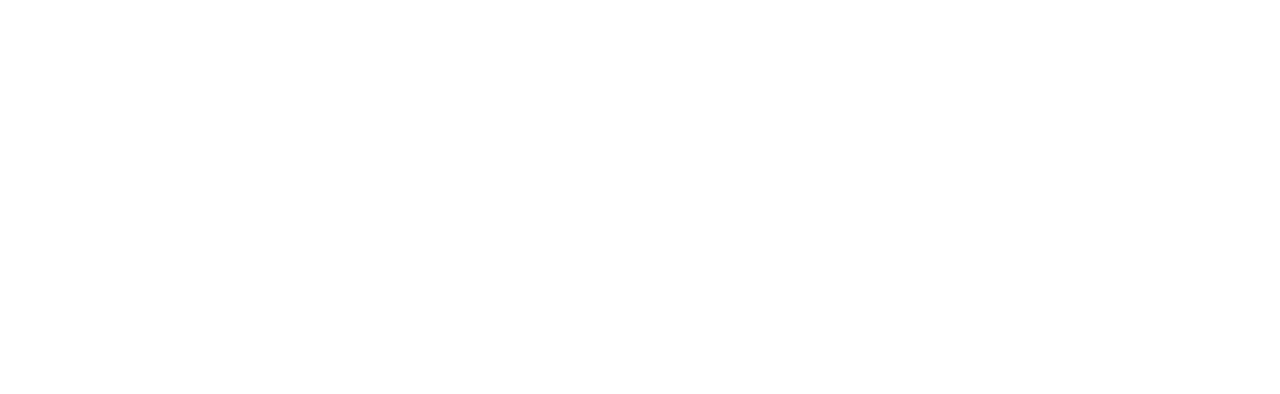
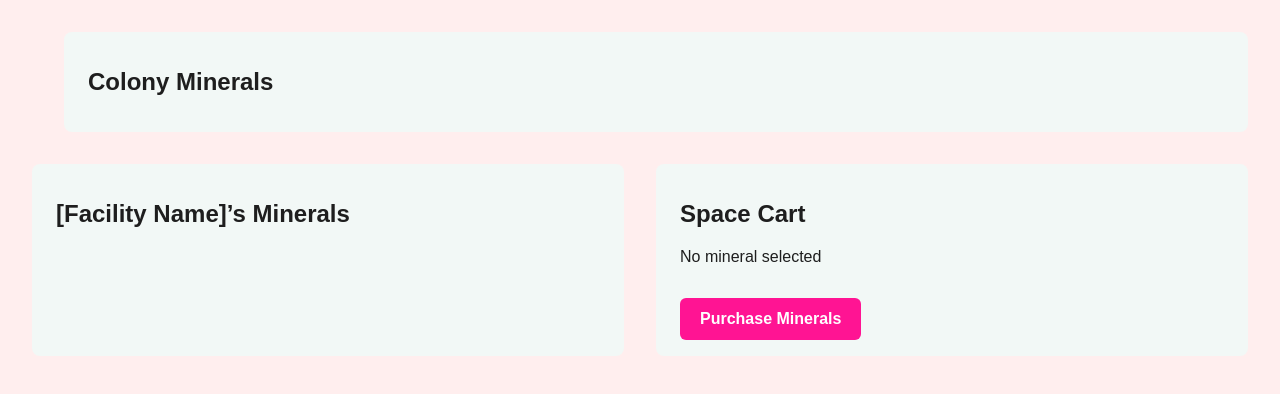
Before and after one commit to NSS-Day-Cohort-76/exomine-76-iowoqs, a plain HTML site: page index.html in a window 1280 px wide. Drawn offline with Linux system fonts and the light colour scheme.

Commit message:
set up base strcuture for HTML + CSS

```diff
--- a/index.html
+++ b/index.html
@@ -9,6 +9,32 @@
 </head>
 <body>
     <main id="container">
+        <section class="top-row">
+      <div class="selectors">
+        <div id="governorDropdown"></div>
+        <div id="facilityDropdown"></div>
+      </div>
+
+      <div id="colonyInventory" class="colony-inventory">
+        <h2>Colony Minerals</h2>
+        <ul id="colonyInventoryList"></ul>
+      </div>
+    </section>
+
+    <section class="main-display">
+      <div id="facilityMinerals" class="facility-minerals">
+        <h2>[Facility Name]’s Minerals</h2>
+        <form id="mineralsForm"></form>
+      </div>
+
+      <div id="spaceCart" class="space-cart">
+        <h2>Space Cart</h2>
+        <div id="cartDetails">
+          <p>No mineral selected</p>
+        </div>
+        <button id="purchaseBtn">Purchase Minerals</button>
+      </div>
+    </section>
     </main>
     <script type="module" src="./scripts/main.js"></script>
 </body>
--- a/styles/main.css
+++ b/styles/main.css
@@ -0,0 +1,72 @@
+body {
+    font-family: 'Arial', sans-serif;
+    background-color: #ffeeee;
+    color: #1e1e1e;
+    margin: 0;
+    padding: 0;
+  }
+
+  header {
+    background-color: #3b332f;
+    color: #f5de9c;
+    text-align: center;
+    padding: 1rem;
+    font-family: 'Orbitron', sans-serif;
+  }
+
+  main {
+    padding: 2rem;
+  }
+
+  .top-row {
+    display: flex;
+    justify-content: space-between;
+    gap: 2rem;
+    margin-bottom: 2rem;
+  }
+
+  .selectors {
+    display: flex;
+    flex-direction: column;
+    gap: 1rem;
+  }
+
+  .main-display {
+    display: flex;
+    justify-content: space-between;
+    gap: 2rem;
+  }
+
+  .facility-minerals,
+  .space-cart,
+  .colony-inventory {
+    background-color: #f2f8f6;
+    padding: 1rem 1.5rem;
+    border-radius: 8px;
+    width: 100%;
+  }
+
+  .facility-minerals form,
+  .colony-inventory ul {
+    margin-top: 0.5rem;
+  }
+
+  button#purchaseBtn {
+    background-color: deeppink;
+    color: white;
+    border: none;
+    padding: 0.75rem 1.25rem;
+    margin-top: 1rem;
+    border-radius: 6px;
+    cursor: pointer;
+    font-weight: bold;
+    font-size: 1rem;
+  }
+
+  footer {
+    text-align: center;
+    font-size: 0.9rem;
+    padding: 1rem;
+    margin-top: 3rem;
+    color: #333;
+  }
```
